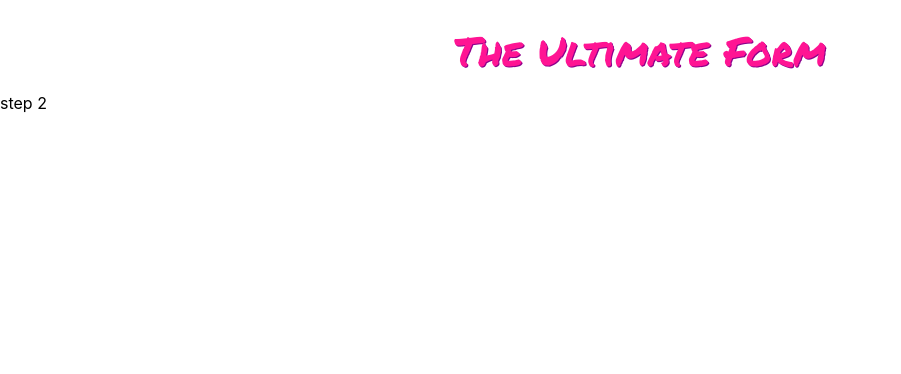
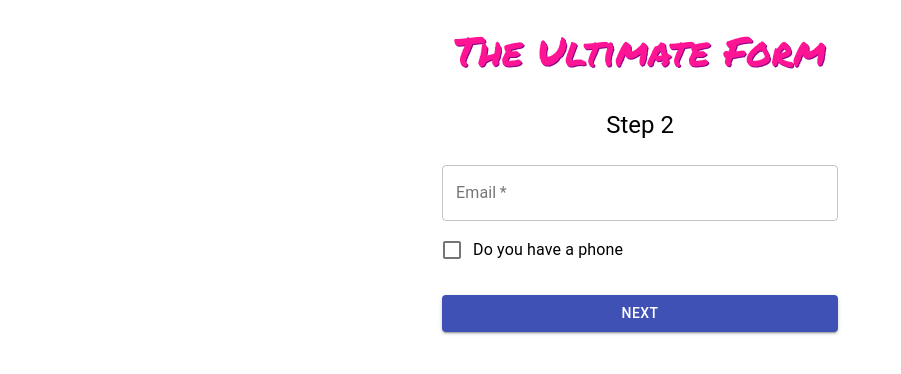
Before and after one commit to SmorzhaniukCinis/ultimate-form, a React (Create React App) app: page /step2 in a window 1280 px wide. Shown: the top 374 px of the page, without its empty margins (0-901 px from the left). Built offline with nearby package versions, Linux system fonts and the light colour scheme.

Commit message:
step2 complete
write step2 component

```diff
--- a/src/App.js
+++ b/src/App.js
@@ -6,6 +6,7 @@ import {
 } from "react-router-dom";
 import {Header} from "./Componnents/Header";
 import {Step1} from "./Componnents/Step1";
+import {Step2} from "./Componnents/Step2";
 
 
 
@@ -27,13 +28,7 @@ function App() {
 }
 
 
-const Step2 = () => {
-    return (
-        <div>
-            step 2
-        </div>
-    )
-}
+
 
 const Step3 = () => {
     return (
--- a/src/Componnents/Step1.js
+++ b/src/Componnents/Step1.js
@@ -8,8 +8,12 @@ import {useForm} from "react-hook-form";
 import {PrimaryButton} from "./PrimaryButton";
 import {yupResolver} from "@hookform/resolvers/yup";
 import * as yup from 'yup';
+import { useNavigate } from "react-router-dom";
+
 
 export const Step1 = () => {
+
+    const navigate = useNavigate();
 
     const schema = yup.object().shape({
         firstName: yup
@@ -29,7 +33,7 @@ export const Step1 = () => {
     const { errors } = formState;
 
     const onSubmit = (data) => {
-        console.log(data)
+        navigate('/step2')
     }
     return (
         <MainContainer>
--- /dev/null
+++ b/src/Componnents/Step2.js
@@ -0,0 +1,75 @@
+import React from "react";
+import {Checkbox, FormControlLabel, TextField, Typography} from "@material-ui/core";
+import {makeStyles} from '@material-ui/core/styles';
+import {MainContainer} from "./MainContainer";
+import {Form} from "./Form";
+import {Input} from "./Input";
+import {useForm} from "react-hook-form";
+import {PrimaryButton} from "./PrimaryButton";
+import {yupResolver} from "@hookform/resolvers/yup";
+import * as yup from 'yup';
+import { useNavigate } from "react-router-dom";
+import {parsePhoneNumberFromString} from "libphonenumber-js";
+
+
+export const Step2 = () => {
+
+    const navigate = useNavigate();
+
+    const schema = yup.object().shape({
+        email: yup.string().email('Email should have correct format').required('Email is a required field')
+    })
+
+    const {register, handleSubmit, formState, watch} = useForm({
+        mode: "onBlur",
+        resolver: yupResolver(schema)
+    })
+    const { errors } = formState;
+
+    const onSubmit = (data) => {
+        navigate('/step3')
+    }
+    const normalizePhoneNumber = (value) => {
+        const phoneNumber = parsePhoneNumberFromString(value)
+        if (!phoneNumber) {
+            return value
+        }
+        return phoneNumber.formatInternational()
+    }
+
+    const hasPhone = watch('hasPhone')
+    return (
+        <MainContainer>
+            <Typography component={'h2'} variant={'h5'}>
+                Step 2
+            </Typography>
+            <Form onSubmit={handleSubmit(onSubmit)}>
+                <Input
+                    helperText={errors?.email?.message}
+                    error={!!errors?.email}
+                    {...register("email")}
+                    id='email'
+                    required
+                    type='email'
+                    label='Email' />
+
+                <FormControlLabel control={
+                    <Checkbox  color={'primary'} {...register("hasPhone")} />
+                } label={'Do you have a phone'}/>
+                {
+                    hasPhone && (
+                        <Input
+                            {...register("phoneNumber")}
+                            id='phoneNumber'
+                            onChange={(event)=> {
+                                event.target.value = normalizePhoneNumber(event.target.value)
+                            }}
+                            type='tel'
+                            label='Phone number' />
+                    )
+                }
+                <PrimaryButton type={'submit'}>Next</PrimaryButton>
+            </Form>
+        </MainContainer>
+    )
+}
```
